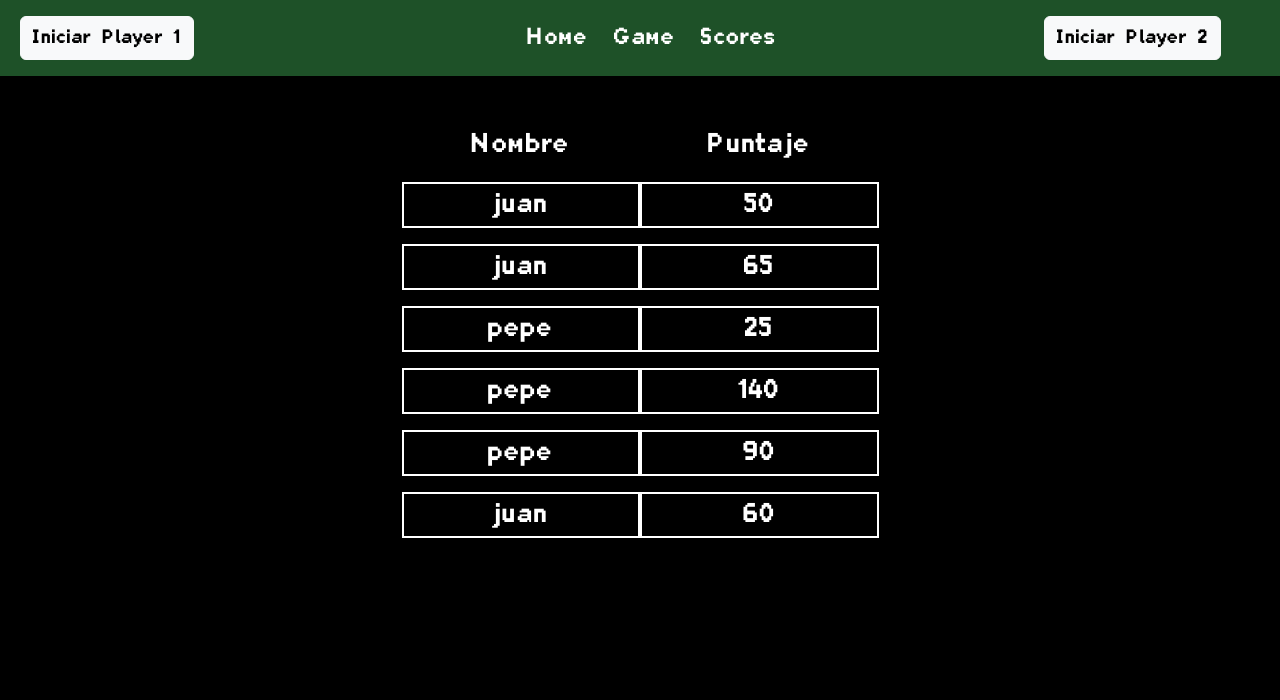
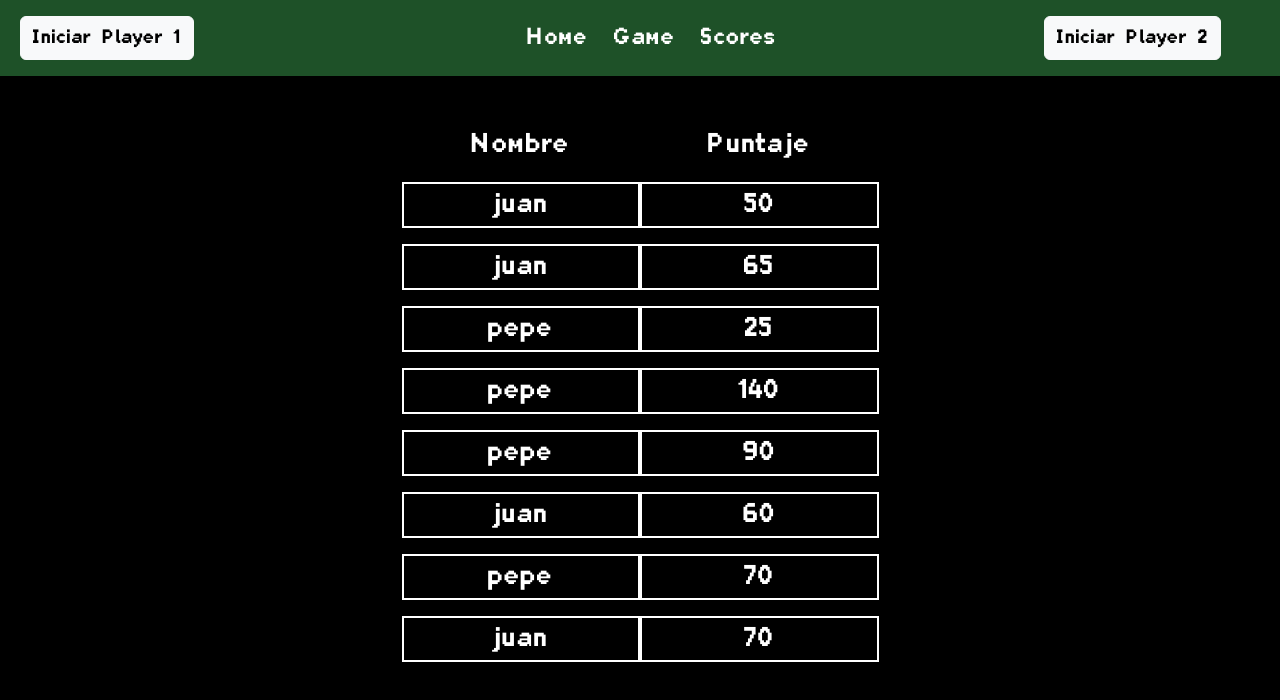
Before and after one commit to Ignacio-Us/taller-3-esp-tec1-v2, a Vue app: page /score in a window 1280 px wide. Shown: the top 700 px of the page. Built offline with nearby package versions, Linux system fonts and the light colour scheme; data requests are answered from the project's data file.

Commit message:
Se modifico la navbar para mostrar a los usuarios logeados y se modifoco la ruta de redireccionamiento en el autenticador

```diff
--- a/src/components/Navbar.vue
+++ b/src/components/Navbar.vue
@@ -5,7 +5,7 @@
 
 
             <!--Player 1-->
-            <h5 v-if="showPlayerOne" class="text-white">Jugador 1</h5>
+            <h5 v-if="showPlayerOne" class="text-white font-custom fs-3">{{ showPlayerOne.nombre }}</h5>
         </div>
 
         <!--Paginas-->
@@ -18,7 +18,7 @@
             <RouterLink  to= "/login2" v-if="!showPlayerTwo" class="btn btn-light fs-5 font-custom">Iniciar Player 2</RouterLink>
 
             <!--Player 2-->
-            <h5 v-if="showPlayerTwo" class="text-white">Jugador 2</h5>
+            <h5 v-if="showPlayerTwo" class="text-white font-custom fs-3">{{ showPlayerTwo.nombre }}</h5>
         </div>
     </nav>
 </template>
@@ -50,6 +50,6 @@
 import { ref } from 'vue';
 import { RouterLink } from 'vue-router';
 
-const showPlayerOne = ref(false);
-const showPlayerTwo = ref(false);
+const showPlayerOne = JSON.parse(sessionStorage.getItem('usuarioLogeado'));
+const showPlayerTwo = JSON.parse(sessionStorage.getItem('usuario2Logeado'));
 </script>
--- a/src/db.json
+++ b/src/db.json
@@ -43,6 +43,16 @@
       "id": "8989",
       "nombreUsuario": "juan",
       "puntaje": 60
+    },
+    {
+      "id": "e2cd",
+      "nombreUsuario": "pepe",
+      "puntaje": 70
+    },
+    {
+      "id": "fa14",
+      "nombreUsuario": "juan",
+      "puntaje": 70
     }
   ]
 }
--- a/src/main.js
+++ b/src/main.js
@@ -15,7 +15,7 @@ router.beforeEach((to, from, next) => {
 
    // Verificar si la ruta requiere autenticación y que ambos usuarios estén logeados
    if (to.matched.some(record => record.meta.requiresAuth) && (!loggedIn1 || !loggedIn2)) {
-    next('/login'); // Redirigir a la página de inicio de sesión si uno o ambos usuarios no están logeados
+    next('/'); // Redirigir a la página de inicio de sesión si uno o ambos usuarios no están logeados
 } else {
     next(); // Permitir el acceso a la ruta si ambos usuarios están logeados
 }
--- a/src/pages/ScorePage.vue
+++ b/src/pages/ScorePage.vue
@@ -17,7 +17,7 @@
 
                 <div v-for="puntaje in puntajes" :key="puntaje.id" class="row mt-3">
 
-                    <div class="col-md-3 offset-md-3 border-custom">
+                    <div class="col-md-3 offset-md-3 border-custom ">
                         {{ puntaje.nombreUsuario }}
                     </div>
 
```
